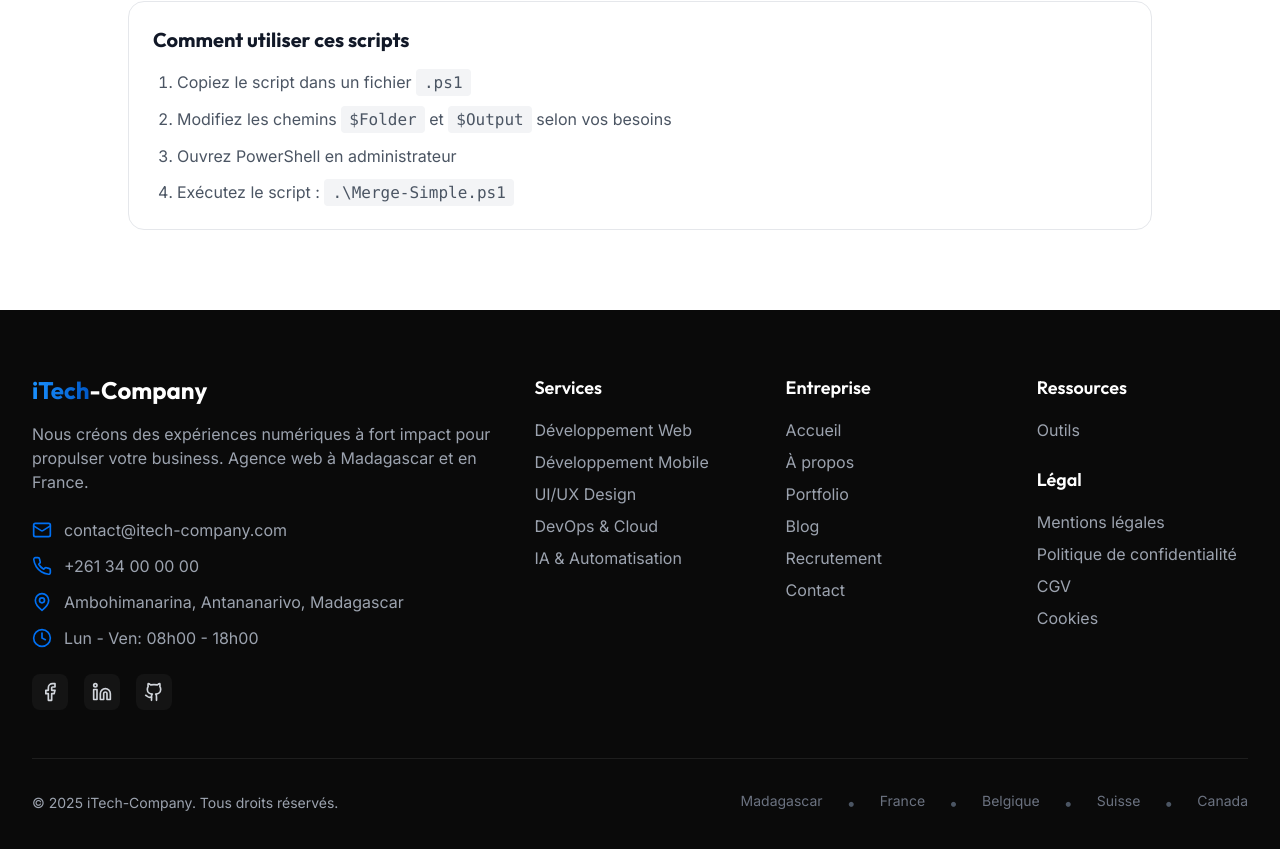
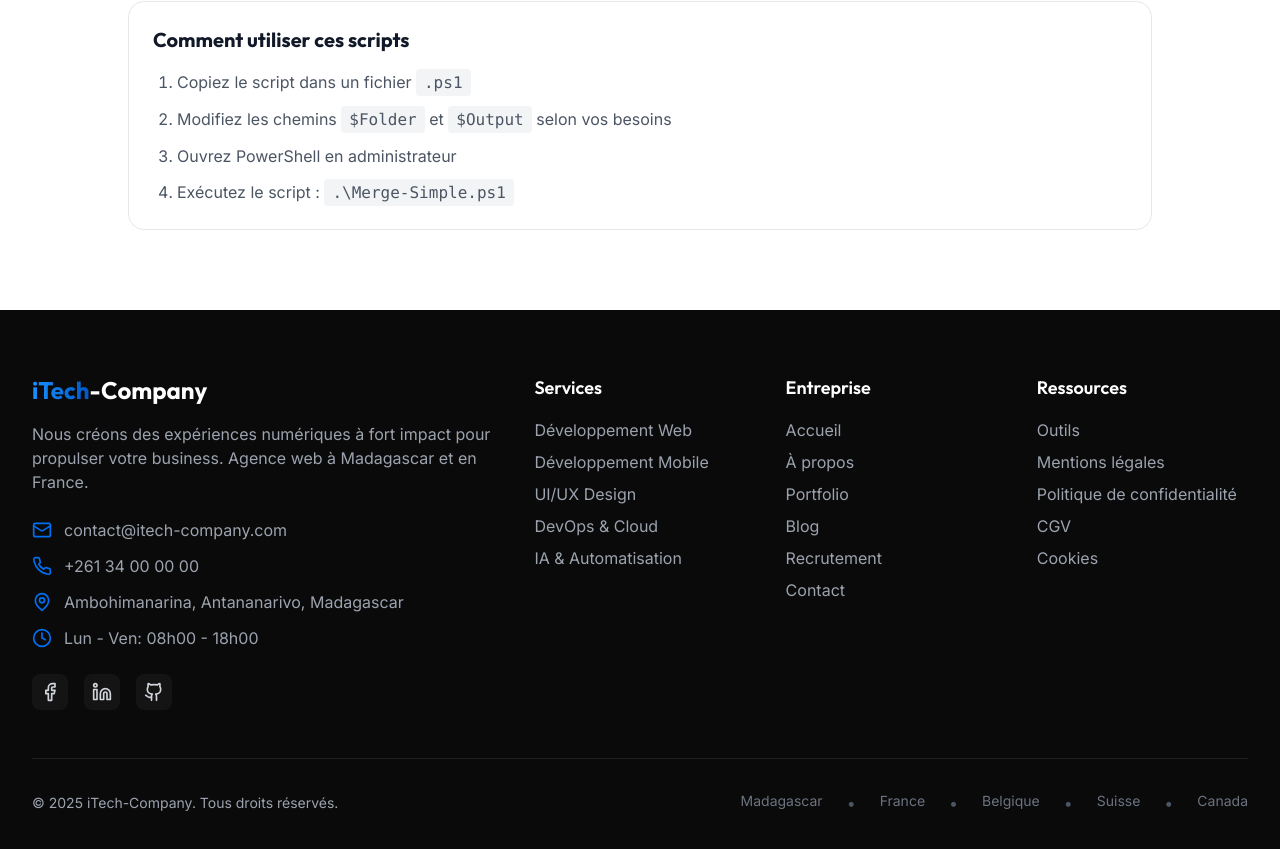
Before and after one commit to AbelMaminiaina/itech-company, a React (Vite) app: page /outils in a window 1280 px wide. Shown: the part 2293-3142 px from the top of the page. Built offline with nearby package versions, Linux system fonts and the light colour scheme.

Commit message:
Fix footer: merge Resources and Legal sections into single list

```diff
--- a/src/components/layout/Footer.tsx
+++ b/src/components/layout/Footer.tsx
@@ -163,8 +163,8 @@ const Footer = () => {
           {/* Resources & Legal */}
           <div>
             <h3 className="text-white font-semibold text-lg mb-4">Ressources</h3>
-            <nav aria-label="Ressources">
-              <ul className="space-y-2 mb-6">
+            <nav aria-label="Ressources et informations légales">
+              <ul className="space-y-2">
                 {footerLinks.resources.map((link) => (
                   <li key={link.name}>
                     <Link
@@ -176,12 +176,6 @@ const Footer = () => {
                     </Link>
                   </li>
                 ))}
-              </ul>
-            </nav>
-
-            <h3 className="text-white font-semibold text-lg mb-4">Légal</h3>
-            <nav aria-label="Informations légales">
-              <ul className="space-y-2">
                 {footerLinks.legal.map((link) => (
                   <li key={link.name}>
                     <Link
```
